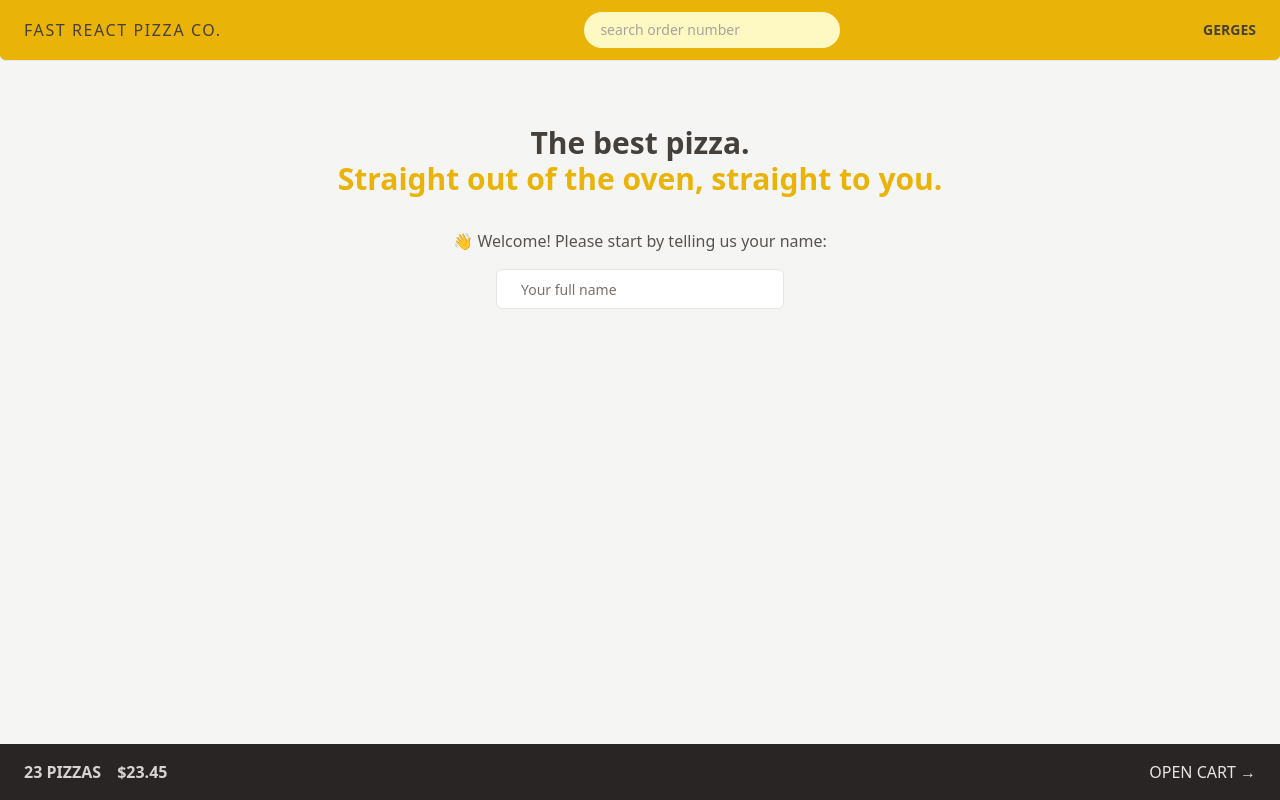
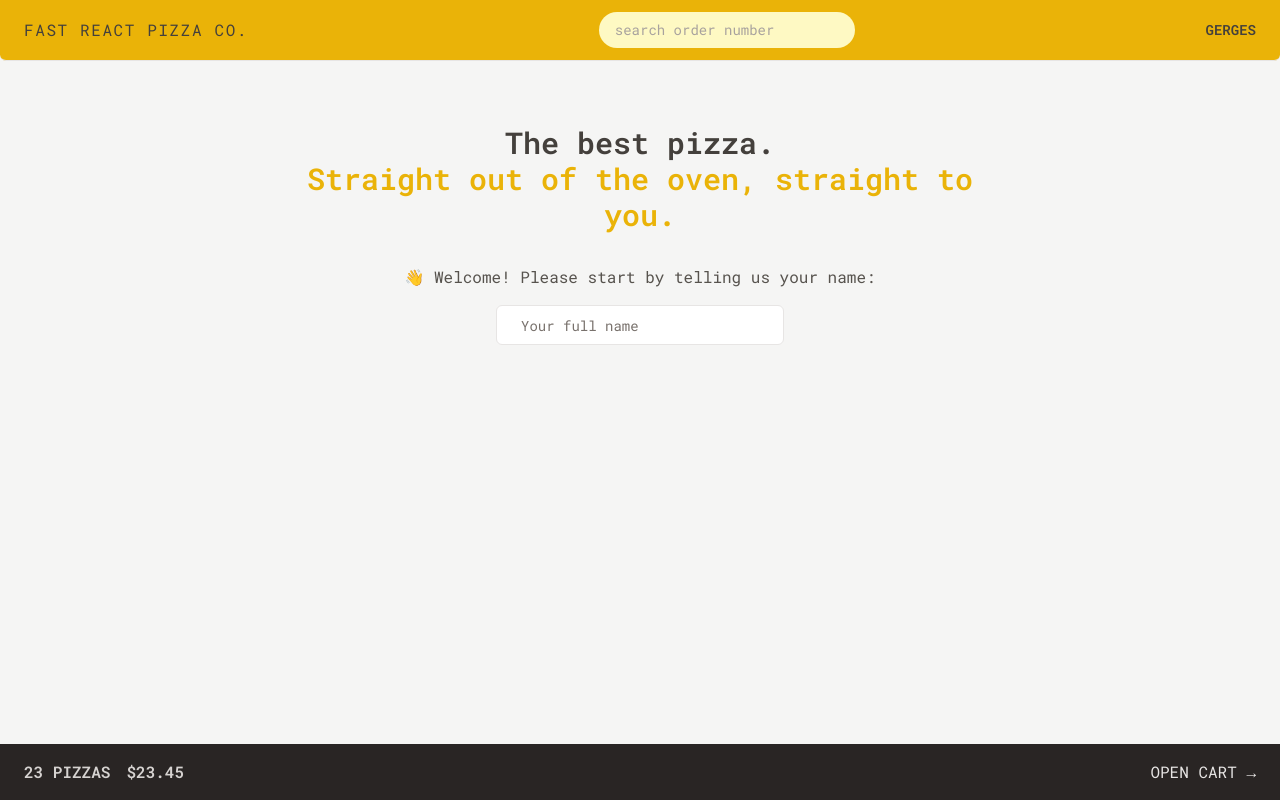
Before and after one commit to G3RGES/fast-react-pizza, a React (Vite) app: page / in a window 1280 px wide. Built offline with nearby package versions, Linux system fonts and the light colour scheme.

Commit message:
Update tailwind.config.js

```diff
--- a/tailwind.config.js
+++ b/tailwind.config.js
@@ -1,8 +1,20 @@
 /** @type {import('tailwindcss').Config} */
+
 export default {
   content: ["./index.html", "./src/**/*.{js,ts,jsx,tsx}"],
   theme: {
-    extend: {},
+    fontFamily: {
+      sans: ["Roboto Mono", "monospace"],
+    },
+
+    extend: {
+      fontSize: {
+        huge: ["80rem", { lineHeight: "1" }],
+      },
+      height: {
+        screen: "100dvh",
+      },
+    },
   },
   plugins: [],
 };
```
